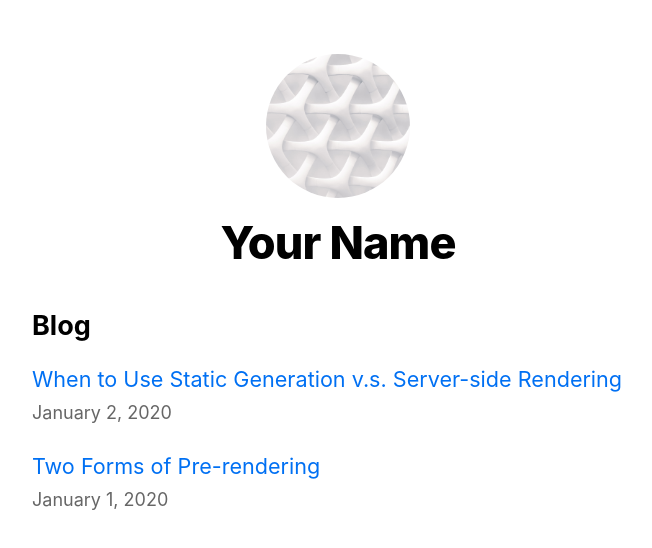
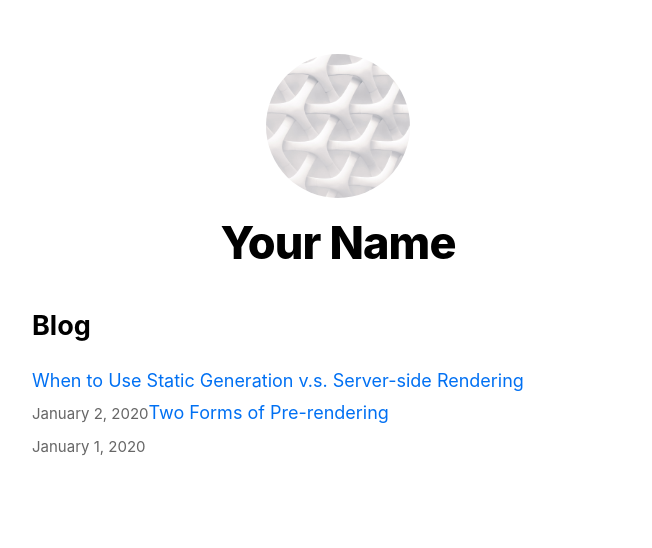
Before and after one commit to thomaseng-jp/nextjs_official_tutorial, a Next.js app: page / in a window 1280 px wide. Shown: the top 548 px of the page, without its empty margins (302-954 px from the left). Built offline with nearby package versions, Linux system fonts and the light colour scheme.

Commit message:
feat: add the rest part of dynamic routes

```diff
--- a/pages/index.js
+++ b/pages/index.js
@@ -24,13 +24,13 @@ export default function Home({ allPostsData }) {
         <h2 className={utilStyles.headingLg}>Blog</h2>
         <ul className={utilStyles.list}>
           {allPostsData.map(({ id, date, title }) => (
-            <li className={utilStyles.listItem} key={id}>
+            <small className={utilStyles.listItem} key={id}>
               <Link href={`/posts/${id}`}>{title}</Link>
               <br />
               <small className={utilStyles.lightText}>
                 <Date dateString={date} />
               </small>
-            </li>
+            </small>
           ))}
         </ul>
       </section>
```
